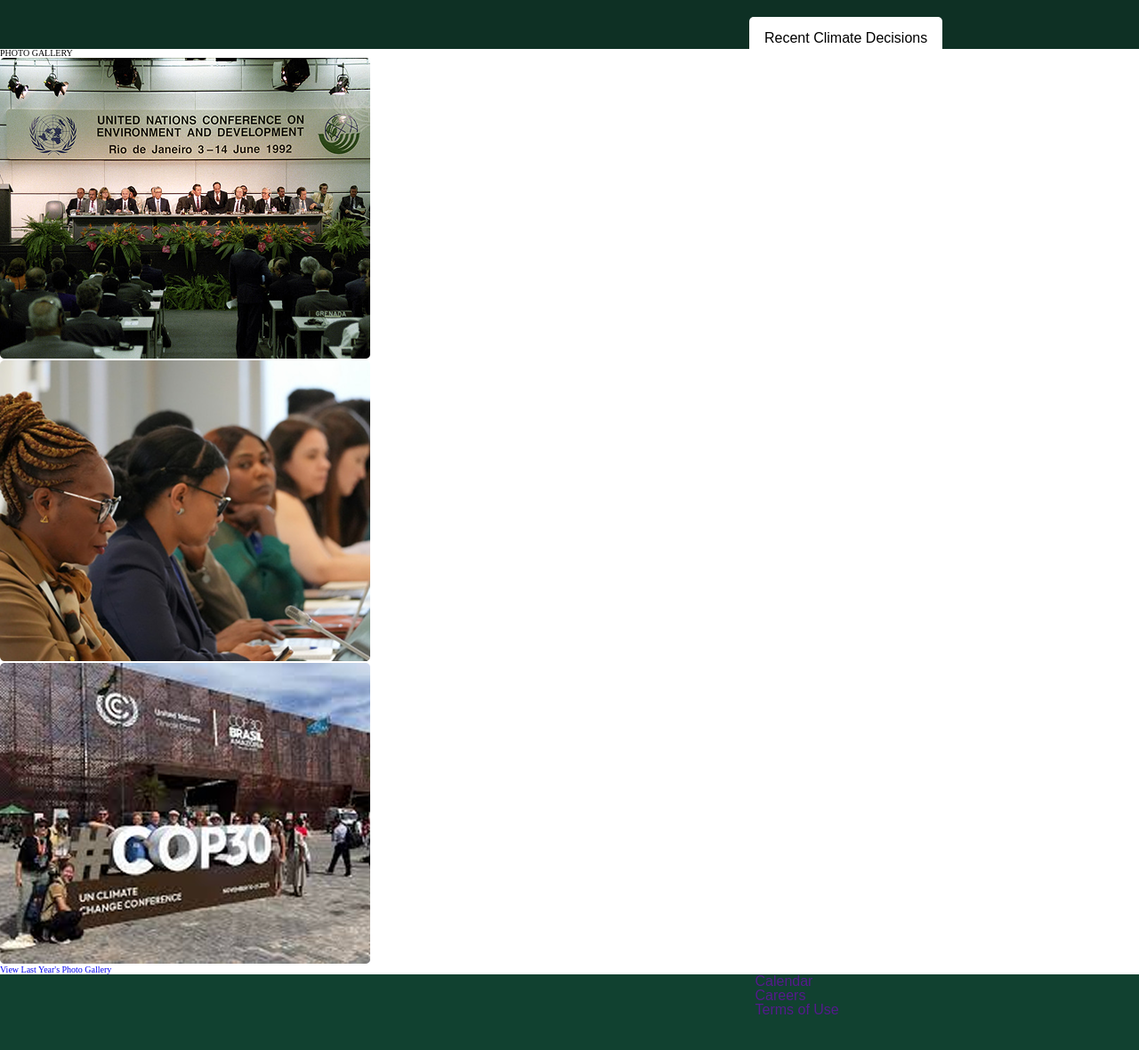
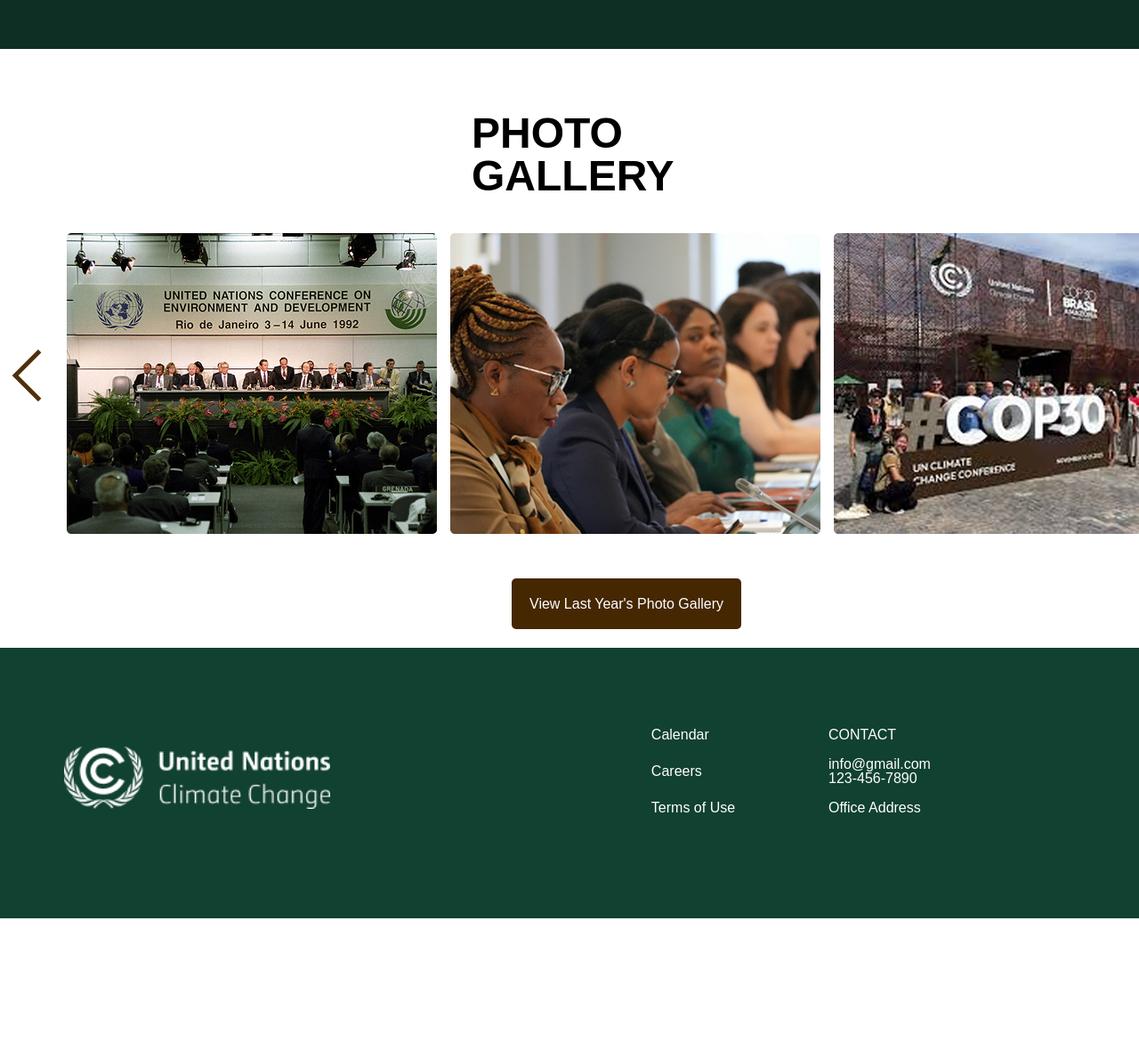
Before and after one commit to hannahweb718/Web2Final, a website: page index.html in a window 1280 px wide. Shown: the part 1620-2800 px from the top of the page at 89% size. After the commit the page ends 2652 px from the top, so only its background shows below. Drawn offline with Linux system fonts and the light colour scheme; a web font is replaced by a local one.

Commit message:
Added arrows, finished coding desktop via CSS

```diff
--- a/index.html
+++ b/index.html
@@ -26,45 +26,50 @@
       <h1>WORKING TOGETHER FOR CLIMATE ACTION</h1>
       <a class="btn-white" href="">Explore Online</a>
       </section>
-      <section class="about" >
-<div class="about-right">
+<section class="about" >
+  <div class="about-right">
 <h3>COP 31</h3>
 <p>COP 31 will be held in Antalya, Türkiye, from 9 to 20 November 2026. In the lead-up, the COP 30 Presidency and the incoming COP 31 Presidency are working together to foster an open, transparent and inclusive process, through regular engagement with Parties and observers throughout the year.</p>
 <a href="index.html" class="btn-brown">More About COP 31</a>
-      </div>
-       <div class="decisions-left">
+</div>
+<div class="decisions">
+<div class="decisions-left">
 <h1>REAL, LASTING CHANGE.</h1></div>
 <div class="decisions-right">
 <img src="images/desktop-climate-decision.png" alt="A crowd of people sit in a discussion."/>
 <a href="index.html" class="btn-white">Recent Climate Decisions</a>
-      </div></section>
+      </div></div></section>
       <section class="photos">
 <h2>PHOTO GALLERY</h2>
 <ul>
+  <li class="photo-arrows"> <img src="images/leftarrow.png" alt="right arrow."/></li>
   <li> <img src="images/desktop-un-panel.png" alt="panel of men. Sign over them. United nations conference on environment and development."/></li>
     <li> <img src="images/desktop-women-meeting.png" alt="A row of women meeting."/></li>
       <li> <img src="images/desktop-cop-sign.png" alt="People take a picture by a large sign. COP 30."/></li>
+      <li class="photo-arrows"> <img src="images/rightarrow.png" alt="right arrow."/></li>
 </ul>
-<a href="index.html">View Last Year's Photo Gallery</a>
+</ul>
+<a href="index.html" class="btn-brown">View Last Year's Photo Gallery</a>
       </section>
     </main>
     <footer>
       <img src="images/logo.png" alt="United Nations climate change."/>
+      <div class="links-contact">
       <div class="links">
       <ul>
         <li><a href="">Calendar</a></li>
          <li><a href="">Careers</a></li>
           <li><a href="">Terms of Use</a></li>
       </ul>
-    </div>
-     </footer>
+         </div>
       <div class="contact">
+        <h4>CONTACT</h4>
         <ul>
-          <li><h4>CONTACT</h4></li>
-          <li><p>info@gmail.com</p></li>
-             <li><p>123-456-7890</p></li>
+          <li><p>info@gmail.com </br>123-456-7890</p></li>
+
                 <li><p>Office Address</p></li>
         </ul>
+      </div>
       </div>
     </footer>
     </body>
--- a/styles.css
+++ b/styles.css
@@ -14,13 +14,15 @@
     height: 1039px;
 }
 
-.about p {
+.about-right p {
     font-family: "Radio Canada Big", sans-serif;
   font-weight: 400;
   font-size: 1.8rem;
     color: #000000;
-    padding-bottom: 5.3rem;
+    width: 526px;
+height: 115px;
     line-height: 2.3rem;
+    padding-bottom: 4rem;
 }
 .about-right {
     width: 526px;
@@ -28,10 +30,6 @@
     margin-left: 822px;
     margin-right: 72px;
     padding-top: 8.2rem;
-}
-
-.decisions .btn-white {
-    padding-bottom: 8.9rem;
 }
 
 .btn-brown {
@@ -64,6 +62,8 @@
 display: flex;
 width: 1071px;
 height: 436px;
+margin-left: 18.7rem;
+margin-right: auto;
 }
 
 .decisions-left h1 {
@@ -78,20 +78,19 @@
 }
 .decisions-left {
     width: 319px;
-    height: 272px;
-       display: flex;
-       margin-right: auto;
-       margin-left: 18.7rem;
+    height: 280px;
+    margin-left: 18.7px;
+    margin-right: auto;
+    margin-top: 25.3rem;
 
 }
 
 .decisions-right {
 width: 416px;
 height: 436px;
-margin-right: 18.2rem;
-margin-left: auto;
-margin-bottom: auto;
+margin-top: 18.3rem;
 }
+
 
 .decisions-right img {
     width: 416px;
@@ -106,8 +105,17 @@
     height: 304px;
     margin-right: auto;
     margin-left: auto;
-    display: flex;
+     display: flex;
     justify-content: space-between;
+}
+
+footer a:visited {
+  color: #FFFFFF;
+
+}
+
+footer a {
+    padding-bottom: 49px;
 }
 
 footer img {
@@ -118,6 +126,16 @@
    margin-left: 72px;
 }
 
+.links-contact {
+    width: 385px;
+    height: 135px;
+    margin-right: 374px;
+    margin-left: 361px;
+    margin-top: 90px;
+    display: flex;
+    justify-content: space-between;
+}
+
 .links {
     width: 114px;
     height: 129px;
@@ -126,24 +144,24 @@
     color: #FFFFFF;
     font-size: 1.6rem;
     text-decoration: none;
-    margin-right: auto;
-    margin-left: auto;
+}
+
+.links ul li {
+    padding-bottom: 25px;
 }
 
 .contact {
       font-family: "Radio Canada Big", sans-serif;
-  font-weight: 500;
-    color: #000000;
+  font-weight: 400;
+    color: #FFFFFF;
     font-size: 1.6rem;
     height: 165px;
     width: 135px;
-    margin-right: 377px;
-    margin-left: auto;
-    padding-left: 155px;
 }
 
 footer p {
-    padding-bottom: 2.8rem;
+    padding-top: 17px;
+    font-weight: 400;
 }
 
 .hero h1 {
@@ -158,14 +176,31 @@
      padding-top: 6.7rem;
       margin-bottom: 5.2rem;
 }
+h2 {
+    font-family: "Radio Canada Big", sans-serif;
+    font-weight: 700;
+    color: #000000;
+    font-size: 4.8rem;
+    font-weight: 700;
+    padding-bottom: 1.2rem;
+ margin-right: 53rem;
+    margin-left: 53rem;
 
+    margin-bottom: 2.8rem;
+    width: 38rem;
+}
 h3 {
     font-family: "Radio Canada Big", sans-serif;
     font-weight: 700;
     color: #000000;
     font-size: 3.6rem;
-    font-weight: 700;
     padding-bottom: 1.2rem;
+}
+
+h4 {
+    font-family: "Radio Canada Big", sans-serif;
+    font-weight: 500;
+color: #FFFFFF
 }
 .hero {
     background-image: url(images/desktop-speaker.png);
@@ -212,6 +247,32 @@
   line-height: 2.1rem;
 }
 
+.photos {
+    width: 1428px;
+    height: 541px;
+     margin-top: 7.1rem;
+      margin-bottom: 6.1rem;
+}
+
+.photos .btn-brown {
+    margin-left: 57.5rem;
+    margin-right: 57.5rem;
+    margin-bottom: 6.1rem;
+}
+
+.photos ul {
+    display: flex;
+    justify-content: space-between;
+    width: 1428px;
+    height: 338px;
+    padding-bottom: 7.1rem;
+}
+
+.photo-arrows {
+    margin-top: 130px;
+
+}
+
 .side-nav ul {
   display: flex;
   justify-content: space-between;
```
Also changed, not shown: images/leftarrow.png (added), images/rightarrow.png (added).
